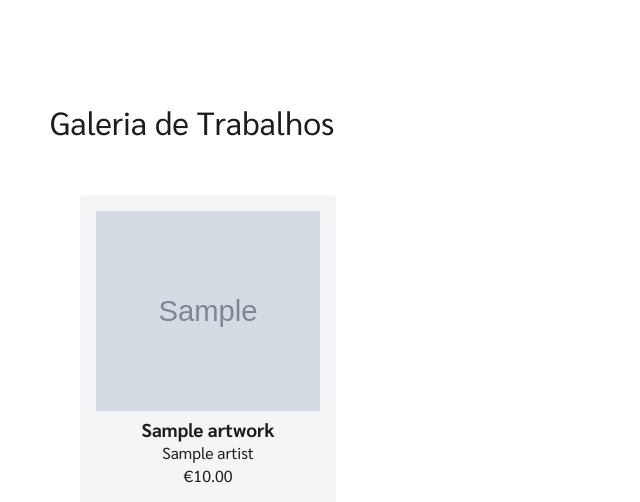
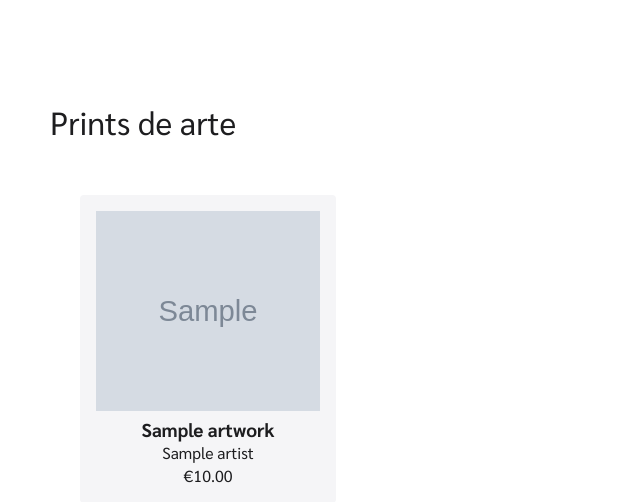
Before and after one commit to joaoV-C/tcc, a PHP site: template src/views/shop_view.inc.php in a window 1280 px wide. Shown: the part 60-562 px from the top of the page, without its empty margins (0-640 px from the left). Run offline with PHP 8.4, Linux system fonts and the light colour scheme; the template is opened without the code that fills it: most values are stand-ins (such as "Sample title", 1, 10 or a date in 2020); grey boxes marked "Sample" are stand-in pictures.

Commit message:
Change h1

```diff
--- a/src/views/shop_view.inc.php
+++ b/src/views/shop_view.inc.php
@@ -19,7 +19,7 @@
   <?php include 'includes/header.inc.php' ?>
 
   <div class="general-content-container">
-    <h1 class="page-h1">Galeria de Trabalhos</h1>
+    <h1 class="page-h1">Prints de arte</h1>
 
     <div class="gallery-grid">
       <?php foreach ($artworks as $artwork): ?>
```
